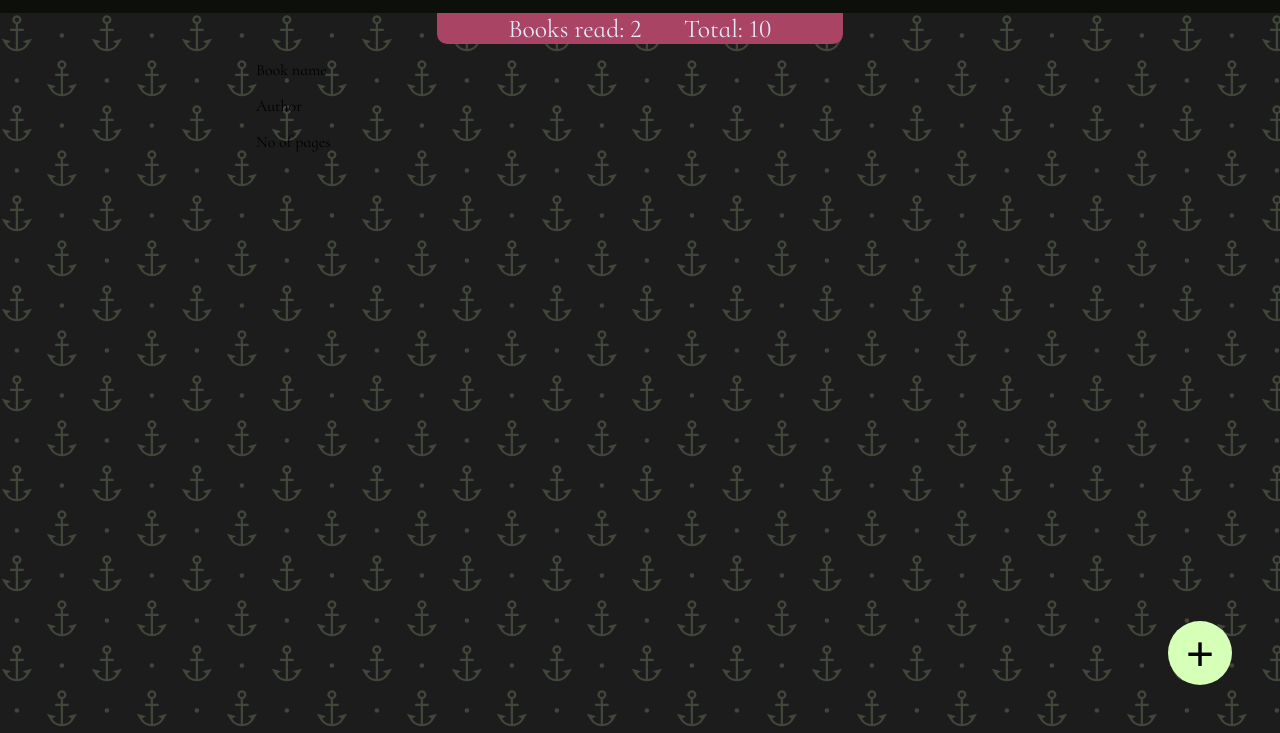
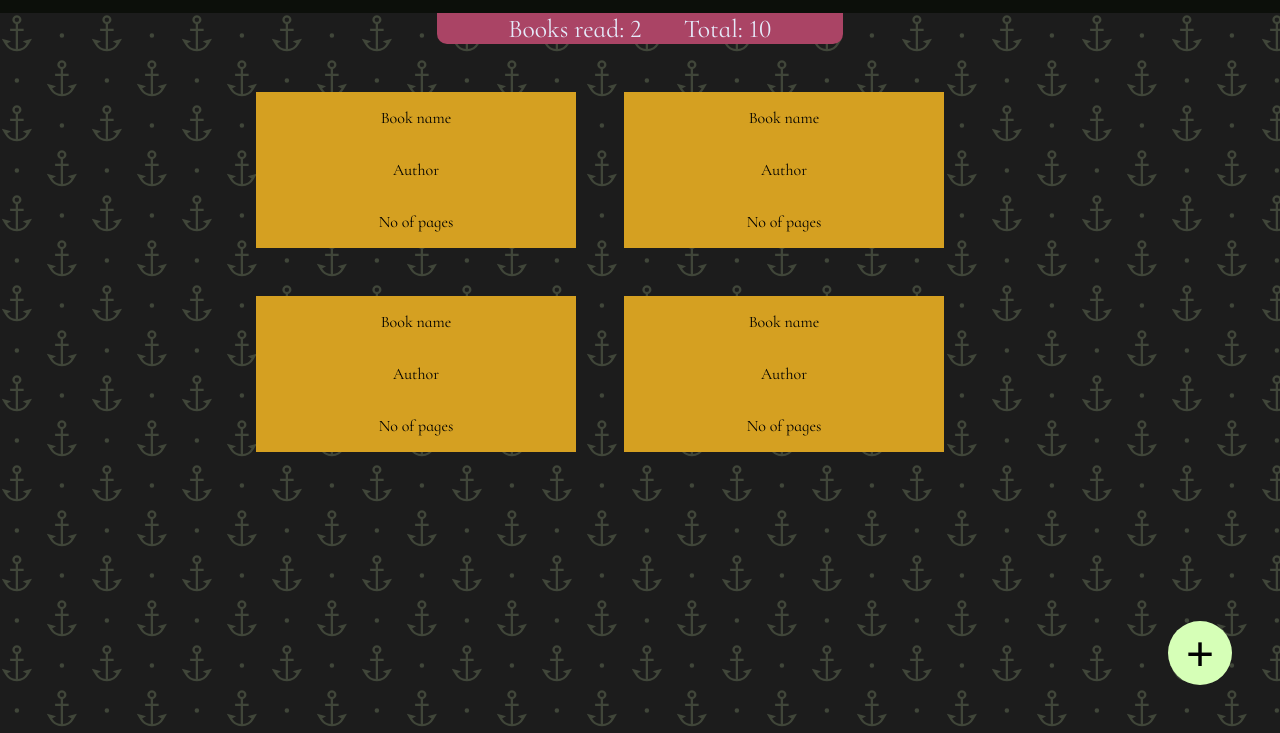
Before and after one commit to MickFrog/library, a plain HTML site: page index.html in a window 1280 px wide. Shown: the part 67-800 px from the top of the page. Drawn offline with Linux system fonts and the light colour scheme.

Commit message:
Add book tile styles

```diff
--- a/index.html
+++ b/index.html
@@ -28,6 +28,24 @@
                             <p>Author</p>
                             <p>No of pages</p>
                         </div>
+
+                        <div class="tile">
+                            <p>Book name</p>
+                            <p>Author</p>
+                            <p>No of pages</p>
+                        </div>
+
+                        <div class="tile">
+                            <p>Book name</p>
+                            <p>Author</p>
+                            <p>No of pages</p>
+                        </div>
+
+                        <div class="tile">
+                            <p>Book name</p>
+                            <p>Author</p>
+                            <p>No of pages</p>
+                        </div>
                     </div>
                 </div>
 
--- a/style.css
+++ b/style.css
@@ -66,6 +66,7 @@ body {
 }
 
 .books {
+    padding-top: 3rem;
     display: grid;
     grid-template-columns: 1fr 3fr 1fr;
 }
@@ -76,6 +77,13 @@ body {
     display: grid;
     grid-template: 1fr 1fr 1fr / repeat(auto-fill, minmax(10rem, 20rem));
     gap: 3rem;
+}
+
+.tile {
+    background-color: #D5A021;
+    display: flex;
+    flex-flow: column wrap;
+    align-items: center;
 }
 
 .addBtn {
```
